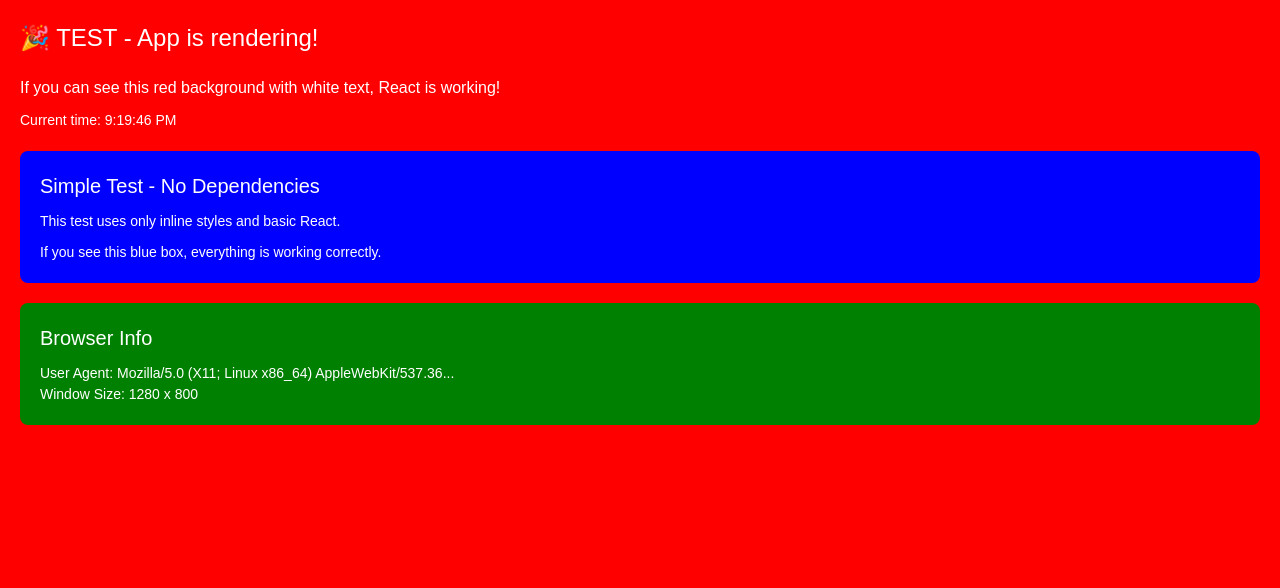
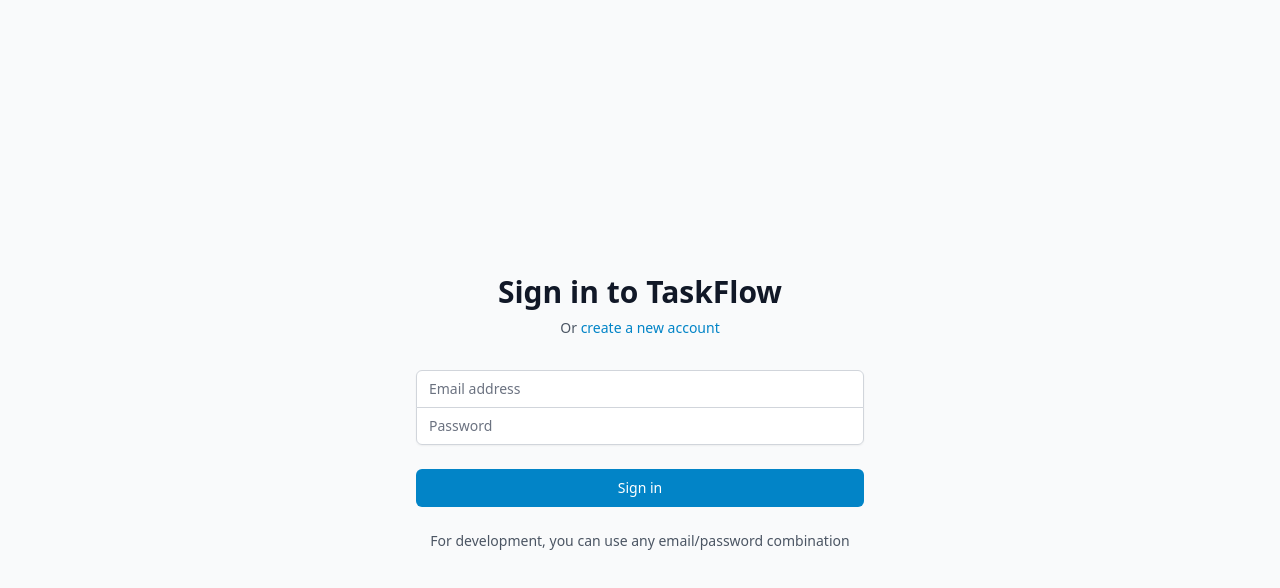
Before and after one commit to vincenttwizere/Task-Management-App, a React (Vite) app: page /login in a window 1280 px wide. Shown: the top 588 px of the page. Built offline with nearby package versions, Linux system fonts and the light colour scheme; no server answers.

Commit message:
latest updates

```diff
--- a/src/App.jsx
+++ b/src/App.jsx
@@ -1,60 +1,100 @@
-import React from 'react';
+import { BrowserRouter as Router, Routes, Route, Navigate } from 'react-router-dom';
+import { AuthProvider, useAuth } from './contexts/AuthContext';
+import Login from './pages/Login';
+import Register from './pages/Register';
+import Dashboard from './pages/Dashboard';
+import Tasks from './pages/Tasks';
+import Projects from './pages/Projects';
+import Calendar from './pages/Calendar';
+import Analytics from './pages/Analytics';
+import PrivateRoute from './components/PrivateRoute';
+
+function AppContent() {
+  const { currentUser, loading } = useAuth();
+
+  console.log('AppContent render:', { currentUser, loading });
+
+  if (loading) {
+    console.log('Showing loading state');
+    return (
+      <div className="min-h-screen flex items-center justify-center bg-gray-50">
+        <div className="text-center">
+          <div className="animate-spin rounded-full h-12 w-12 border-b-2 border-primary-600 mx-auto mb-4"></div>
+          <p className="text-gray-600">Loading...</p>
+        </div>
+      </div>
+    );
+  }
+
+  console.log('Rendering main app content');
+  return (
+    <Routes>
+      {/* Public Routes */}
+      <Route
+        path="/login"
+        element={currentUser ? <Navigate to="/dashboard" /> : <Login />}
+      />
+      <Route
+        path="/register"
+        element={currentUser ? <Navigate to="/dashboard" /> : <Register />}
+      />
+
+      {/* Protected Routes */}
+      <Route
+        path="/dashboard"
+        element={
+          <PrivateRoute>
+            <Dashboard />
+          </PrivateRoute>
+        }
+      />
+      <Route
+        path="/tasks"
+        element={
+          <PrivateRoute>
+            <Tasks />
+          </PrivateRoute>
+        }
+      />
+      <Route
+        path="/projects"
+        element={
+          <PrivateRoute>
+            <Projects />
+          </PrivateRoute>
+        }
+      />
+      <Route
+        path="/calendar"
+        element={
+          <PrivateRoute>
+            <Calendar />
+          </PrivateRoute>
+        }
+      />
+      <Route
+        path="/analytics"
+        element={
+          <PrivateRoute>
+            <Analytics />
+          </PrivateRoute>
+        }
+      />
+
+      {/* Catch all route */}
+      <Route path="*" element={<Navigate to={currentUser ? "/dashboard" : "/login"} />} />
+    </Routes>
+  );
+}
 
 function App() {
   console.log('App component rendering');
-
   return (
-    <div style={{
-      padding: '20px',
-      backgroundColor: 'red',
-      color: 'white',
-      minHeight: '100vh',
-      fontFamily: 'Arial, sans-serif'
-    }}>
-      <h1 style={{ fontSize: '24px', marginBottom: '20px' }}>
-        🎉 TEST - App is rendering!
-      </h1>
-      <p style={{ fontSize: '16px', marginBottom: '10px' }}>
-        If you can see this red background with white text, React is working!
-      </p>
-      <p style={{ fontSize: '14px', marginBottom: '20px' }}>
-        Current time: {new Date().toLocaleTimeString()}
-      </p>
-
-      <div style={{
-        marginTop: '20px',
-        padding: '20px',
-        backgroundColor: 'blue',
-        borderRadius: '8px'
-      }}>
-        <h2 style={{ fontSize: '20px', marginBottom: '10px' }}>
-          Simple Test - No Dependencies
-        </h2>
-        <p style={{ fontSize: '14px' }}>
-          This test uses only inline styles and basic React.
-        </p>
-        <p style={{ fontSize: '14px', marginTop: '10px' }}>
-          If you see this blue box, everything is working correctly.
-        </p>
-      </div>
-
-      <div style={{
-        marginTop: '20px',
-        padding: '20px',
-        backgroundColor: 'green',
-        borderRadius: '8px'
-      }}>
-        <h2 style={{ fontSize: '20px', marginBottom: '10px' }}>
-          Browser Info
-        </h2>
-        <p style={{ fontSize: '14px' }}>
-          User Agent: {navigator.userAgent.substring(0, 50)}...
-        </p>
-        <p style={{ fontSize: '14px' }}>
-          Window Size: {window.innerWidth} x {window.innerHeight}
-        </p>
-      </div>
-    </div>
+    <Router>
+      <AuthProvider>
+        <AppContent />
+      </AuthProvider>
+    </Router>
   );
 }
 
--- a/src/components/DashboardLayout.jsx
+++ b/src/components/DashboardLayout.jsx
@@ -6,7 +6,6 @@
   ChartBarIcon,
   FlagIcon,
   FolderIcon,
-  UserGroupIcon,
   ChevronLeftIcon,
   ChevronRightIcon,
 } from '@heroicons/react/24/outline';
```
